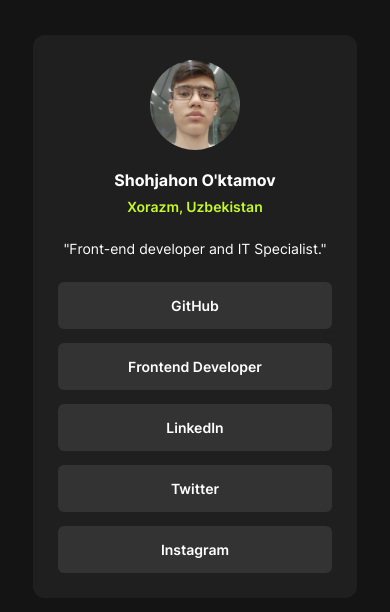
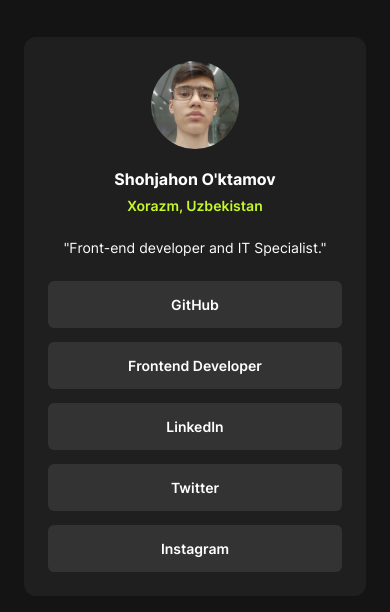
Before and after one commit to ShohjahonOktamov/social-media-links, a plain HTML site: page index.html in a window 390 px wide. Shown: the part 106-718 px from the top of the page. Drawn offline with Linux system fonts and the light colour scheme.

Commit message:
Update style.css

```diff
--- a/style.css
+++ b/style.css
@@ -79,15 +79,15 @@ a {
 
 @media (max-width: 600px) {
   a {
-    padding: 15px 70px;
+    padding: 15px 80px;
   }
 
   #container {
-    padding: 25px;
+    padding: 24px;
   }
 
   #container img {
-    width: 90px;
-    height: 90px;
+    width: 88px;
+    height: 88px;
   }
 }
```
